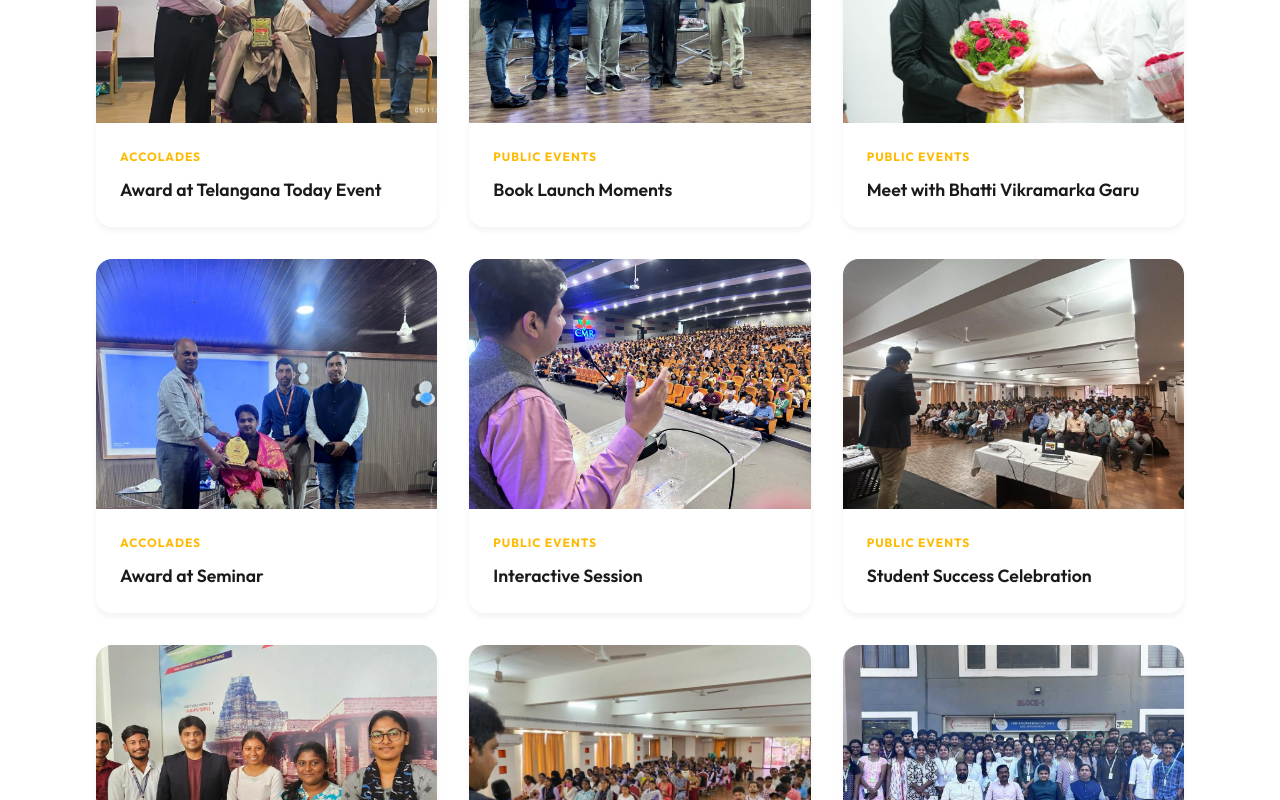
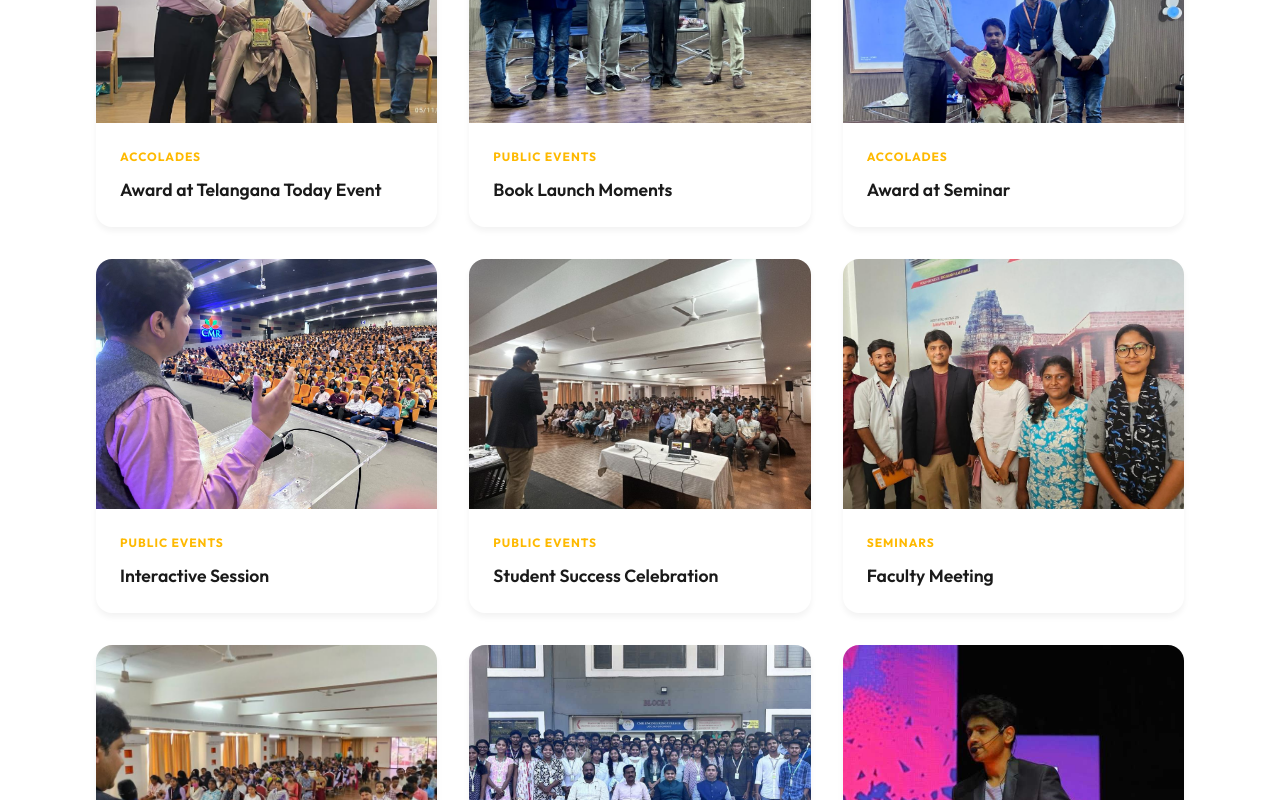
Before and after one commit to developerGokhush/Dr_Vivekananda_IAS_Academy, a React (Vite) app: page /gallery in a window 1280 px wide. Shown: the part 3860-4660 px from the top of the page. Built offline with nearby package versions, Linux system fonts and the light colour scheme.

Commit message:
Added new Director image for home and chnaged category pe-4 to a-6

```diff
--- a/src/data/galleryData.ts
+++ b/src/data/galleryData.ts
@@ -174,12 +174,6 @@ export const galleryData: GalleryItem[] = [
         tag: 'Public Events'
     },
     {
-        id: 'pe-4',
-        image: '/assets/gallery/WhatsApp Image 2026-02-07 at 10.41.52.jpeg',
-        desc: 'Meet with Bhatti Vikramarka Garu',
-        tag: 'Public Events'
-    },
-    {
         id: 'a-2',
         image: '/assets/gallery/WhatsApp Image 2026-01-28 at 23.07.27 (3).jpeg',
         desc: 'Award at Seminar',
@@ -288,6 +282,12 @@ export const galleryData: GalleryItem[] = [
         tag: 'Accolades'
     },
     {
+        id: 'a-6',
+        image: '/assets/gallery/WhatsApp Image 2026-02-07 at 10.41.52.jpeg',
+        desc: 'Felicitation by Bhatti Vikramarka Garu',
+        tag: 'Accolades'
+    },
+    {
         id: 'pe-16',
         image: '/assets/gallery/WhatsApp Image 2026-01-28 at 23.07.59.jpeg',
         desc: 'Launch with Chief Guest',
--- a/src/pages/Home.tsx
+++ b/src/pages/Home.tsx
@@ -94,7 +94,7 @@ const Home = () => {
                             }}
                         >
                             <div className="hero-image-mask">
-                                <img src="/assets/images/director.png" alt="IAS Academy Architecture" className="hero-image-main" />
+                                <img src="/assets/images/director1.jpeg" alt="IAS Academy Architecture" className="hero-image-main" />
                             </div>
                             <div className="hero-director-info glass-card-small">
                                 <h3 className='hero-director-name'>Dr. Vivekananda Gadiyaram</h3>
```
Also changed, not shown: 1 other file (tests, documents, lock files or other folders).
